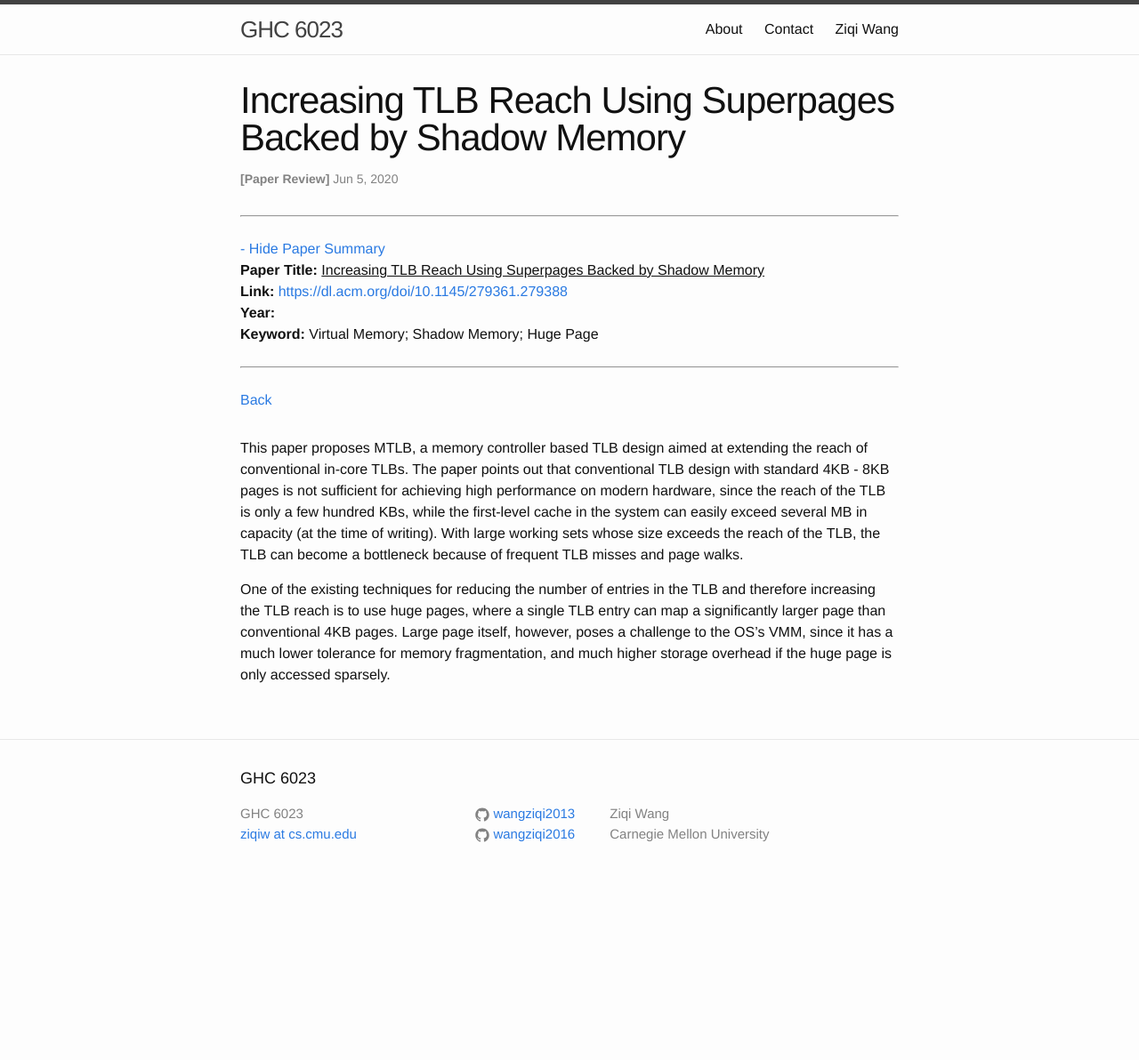
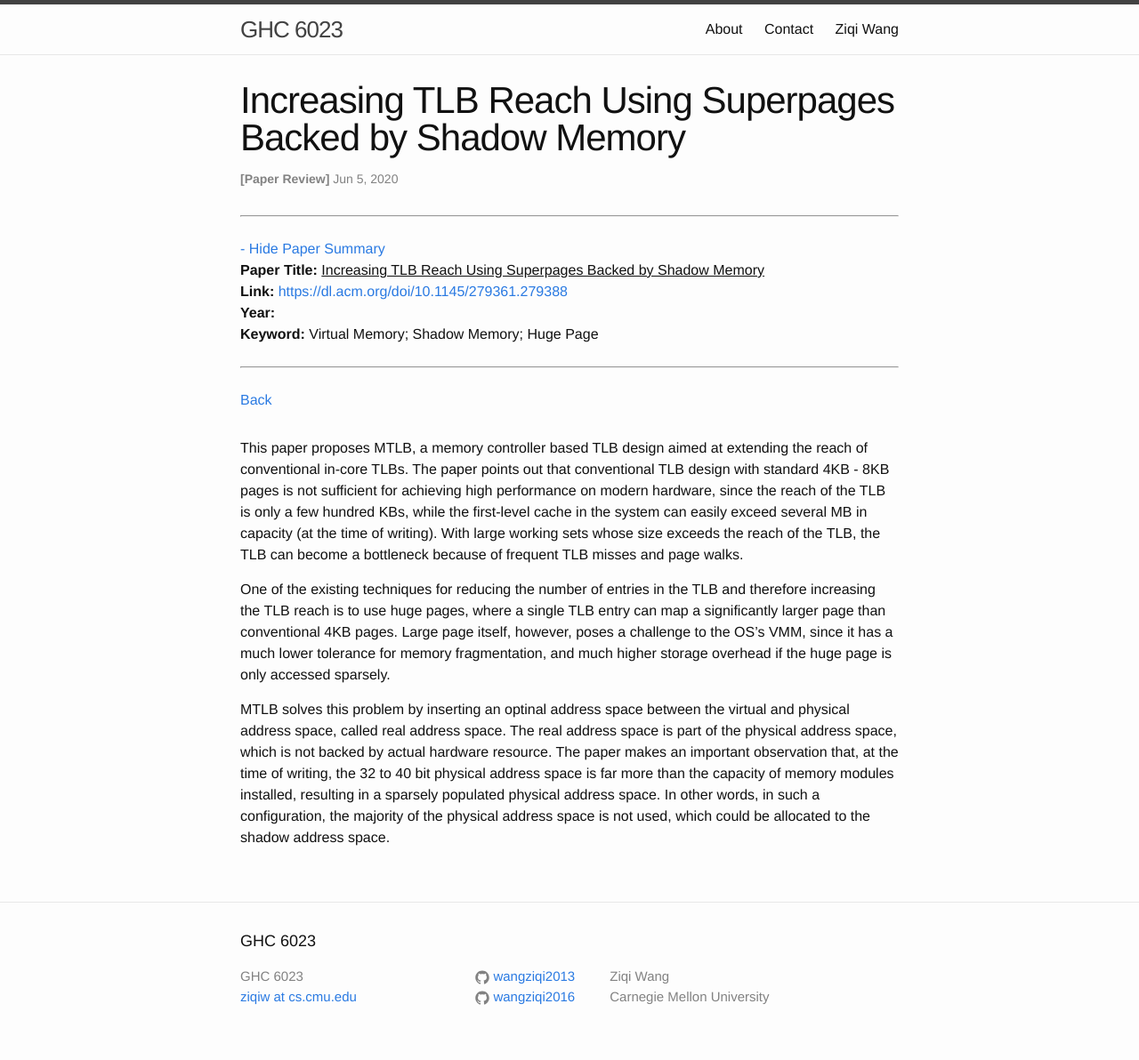
Before and after one commit to wangziqi2013/wangziqi2013.github.io, a Jekyll site: the page built from _posts/2020-06-05-increasing-tlb-reach-using-super-pages-backed-by-shadow-memory.markdown, in a window 1280 px wide. Shown: the whole page at 89% size. Built offline with Jekyll 4.4.1, drawn with Linux system fonts in a browser that asks for light colours; before the commit the page ends 1009 px from its top, so only the background shows below that.

Commit message:
Adding shadow addr space

```diff
--- a/_posts/2020-06-05-increasing-tlb-reach-using-super-pages-backed-by-shadow-memory.markdown
+++ b/_posts/2020-06-05-increasing-tlb-reach-using-super-pages-backed-by-shadow-memory.markdown
@@ -23,3 +23,10 @@ One of the existing techniques for reducing the number of entries in the TLB and
 is to use huge pages, where a single TLB entry can map a significantly larger page than conventional 4KB pages. Large page
 itself, however, poses a challenge to the OS's VMM, since it has a much lower tolerance for memory fragmentation, and
 much higher storage overhead if the huge page is only accessed sparsely.
+
+MTLB solves this problem by inserting an optinal address space between the virtual and physical address space, called
+real address space. The real address space is part of the physical address space, which is not backed by actual hardware
+resource. The paper makes an important observation that, at the time of writing, the 32 to 40 bit physical address space
+is far more than the capacity of memory modules installed, resulting in a sparsely populated physical address space.
+In other words, in such a configuration, the majority of the physical address space is not used, which could be allocated
+to the shadow address space.
```
